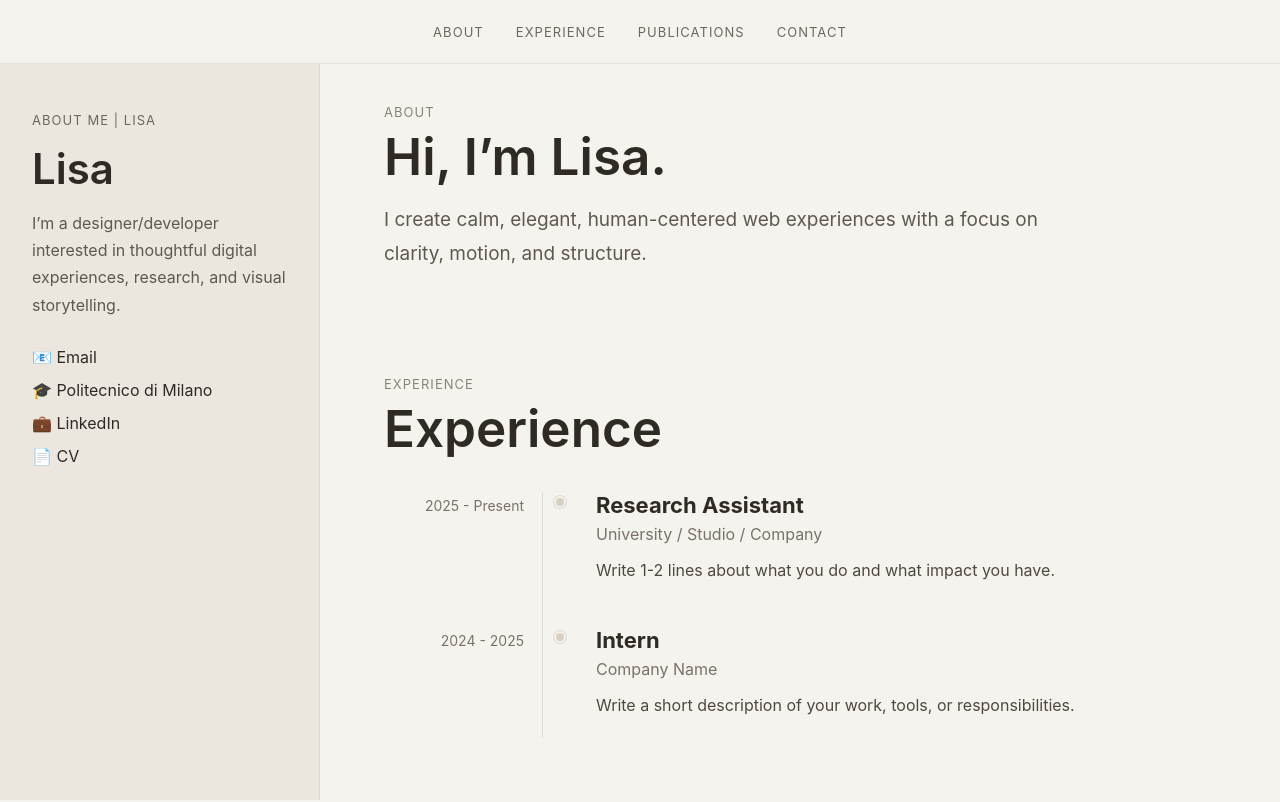
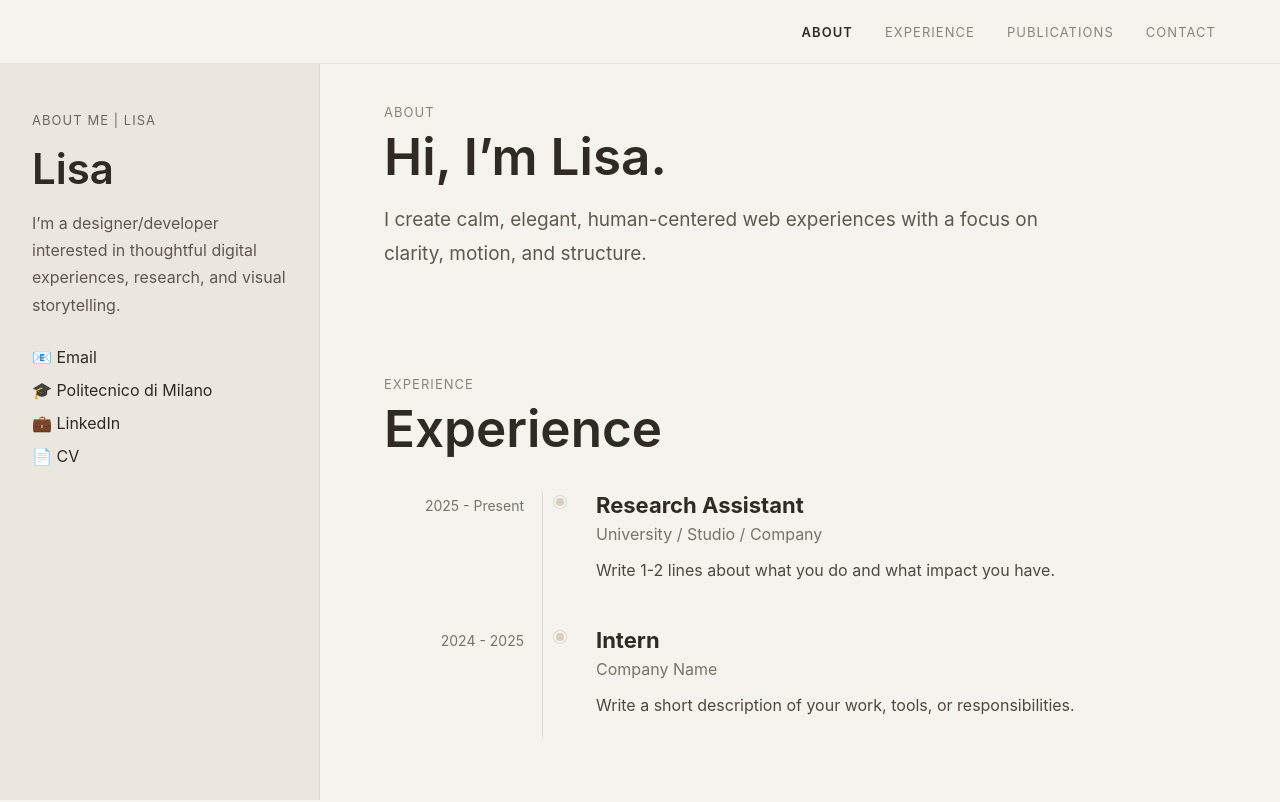
Before and after one commit to LisaPi1/my-portfolio, a React (Vite) app: page / in a window 1280 px wide. Shown: the top 802 px of the page. Built offline with nearby package versions, Linux system fonts and the light colour scheme.

Commit message:
dynamic navigation bar, again again

```diff
--- a/src/App.css
+++ b/src/App.css
@@ -49,9 +49,9 @@ a {
   height: 100%;
   display: flex;
   align-items: center;
-  justify-content: center;
+  justify-content: flex-end;
   gap: 32px;
-  padding: 0 20px;
+  padding: 0 64px 0 20px;
   overflow-x: auto;
   white-space: nowrap;
 }
@@ -394,3 +394,23 @@ a {
     font-size: 20px;
   }
 }
+
+
+.topbar-nav a {
+  font-size: 13px;
+  letter-spacing: 0.08em;
+  text-transform: uppercase;
+  color: #8c8378;
+  flex: 0 0 auto;
+  transition: opacity 0.2s ease, color 0.2s ease;
+}
+
+.topbar-nav a:hover {
+  opacity: 0.7;
+  color: #2f2a24;
+}
+
+.topbar-nav a.active {
+  color: #2f2a24;
+  font-weight: 600;
+}
--- a/src/App.jsx
+++ b/src/App.jsx
@@ -1,4 +1,5 @@
 import "./App.css";
+import { useEffect, useState } from "react";
 
 const experiences = [
   {
@@ -31,14 +32,59 @@ const publications = [
 ];
 
 export default function App() {
+  const [activeSection, setActiveSection] = useState("about");
+
+  useEffect(() => {
+    const sections = document.querySelectorAll("section[id]");
+
+    const observer = new IntersectionObserver(
+      (entries) => {
+        entries.forEach((entry) => {
+          if (entry.isIntersecting) {
+            setActiveSection(entry.target.id);
+          }
+        });
+      },
+      {
+        root: null,
+        rootMargin: "-35% 0px -45% 0px",
+        threshold: 0.1
+      }
+    );
+
+    sections.forEach((section) => observer.observe(section));
+
+    return () => observer.disconnect();
+  }, []);
+
   return (
     <div className="page">
       <header className="topbar">
         <nav className="topbar-nav">
-          <a href="#about">About</a>
-          <a href="#experience">Experience</a>
-          <a href="#publications">Publications</a>
-          <a href="#contact">Contact</a>
+          <a
+            href="#about"
+            className={activeSection === "about" ? "active" : ""}
+          >
+            About
+          </a>
+          <a
+            href="#experience"
+            className={activeSection === "experience" ? "active" : ""}
+          >
+            Experience
+          </a>
+          <a
+            href="#publications"
+            className={activeSection === "publications" ? "active" : ""}
+          >
+            Publications
+          </a>
+          <a
+            href="#contact"
+            className={activeSection === "contact" ? "active" : ""}
+          >
+            Contact
+          </a>
         </nav>
       </header>
 
```
